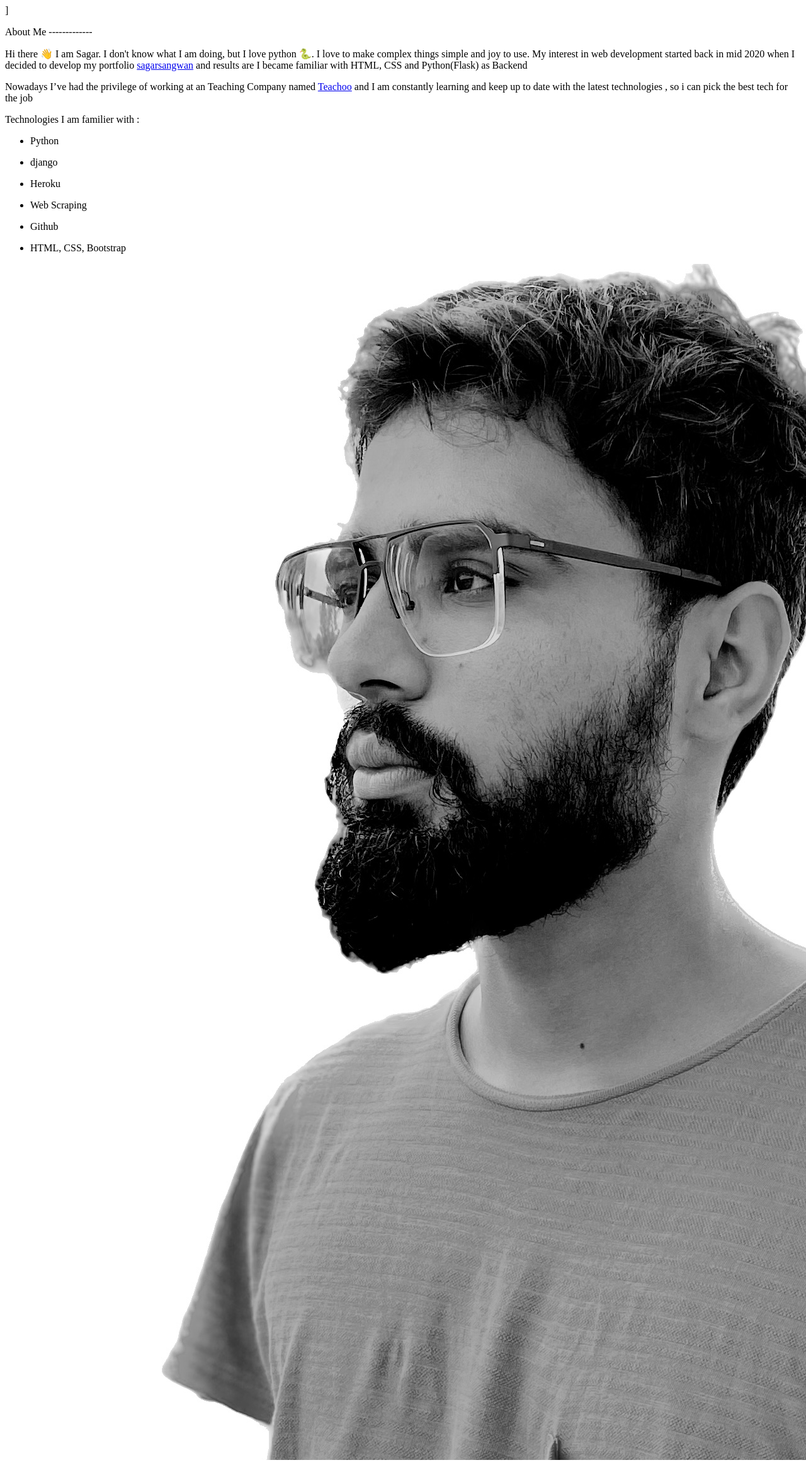
After one commit to sagarsangwan/personalportfolio, a Django app: template home/templates/components/about-me.html in a window 1280 px wide; the page is wider, and only the part inside the window is pictured. The commit adds this page. Shown: that part at 63% size. Run offline with Django 3.2, Linux system fonts and the light colour scheme; the template is opened without the code that fills it, so the values that code supplies are empty.

Commit message:
changed overall theme of portfolio

```diff
--- /dev/null
+++ b/core/static/js/page-loader.js
@@ -0,0 +1,4 @@
+
+window.onload = function () {
+    $(".loader").hide()
+}
--- /dev/null
+++ b/home/templates/components/about-me.html
@@ -0,0 +1,67 @@
+<div class="container-sm" id="Aboutme">
+    <div class="row">]
+        <div class="col-12">
+            <p class="h3 lightest-slate-color">
+                About Me -------------
+            </p>
+        </div>
+    </div>
+    <div class="row mt-5">
+        <div class="col-12 col-md-6 ">
+            <p class="slate-color">
+                Hi there 👋 I am Sagar.
+
+                I don't know what I am doing, but I love python 🐍. I love to make complex things simple and joy to use.
+                My interest in web
+                development started back in mid 2020 when I decided to develop my portfolio <a class="green-color"
+                    href="https://sagarsangwan.herokuapp.com/">sagarsangwan</a> and results are I became familiar with
+                <span class="green-color">
+                    HTML, CSS and Python(Flask) as Backend</span>
+            </p>
+            <p class="slate-color">
+                Nowadays I’ve had the privilege of working at an Teaching Company named <a class="green-color"
+                    href="teachoo.com">Teachoo</a>
+
+                and I am constantly learning and keep up to date with the latest
+                technologies , so i can pick the best tech for the job</p>
+            <p class="slate-color">
+                Technologies I am familier with :
+            </p>
+            <div class="row slate-color">
+                <div class="col-4">
+                    <ul id="skillsset">
+                        <li class="skills ps-3">
+                            <p> Python</p>
+                        </li>
+                        <li class="skills ps-3">
+                            <p> django</p>
+                        </li>
+                        <li class="skills ps-3">
+                            <p>Heroku</p>
+                        </li>
+                    </ul>
+                </div>
+
+                <div class="col-8">
+                    <ul id="skillsset">
+                        <li class="skills ps-3">
+                            <p> Web Scraping</p>
+                        </li>
+                        <li class="skills ps-3">
+                            <p> Github</p>
+                        </li>
+                        <li class="skills ps-3">
+                            <p> HTML, CSS, Bootstrap</p>
+                        </li>
+
+                    </ul>
+                </div>
+
+            </div>
+        </div>
+
+        <div class="col-12 col-md-6 text-center">
+            <img src="static/images/sagar.jpg" class="img-thumbnail">
+        </div>
+    </div>
+</div>
```
Also changed, not shown: core/templates/base.html (+1 -12 lines), home/templates/components/hero.html (added, +25 -0 lines), home/templates/components/left-sidebar.html (added, +24 -0 lines), home/templates/pages/home.html (+77 -19 lines).
